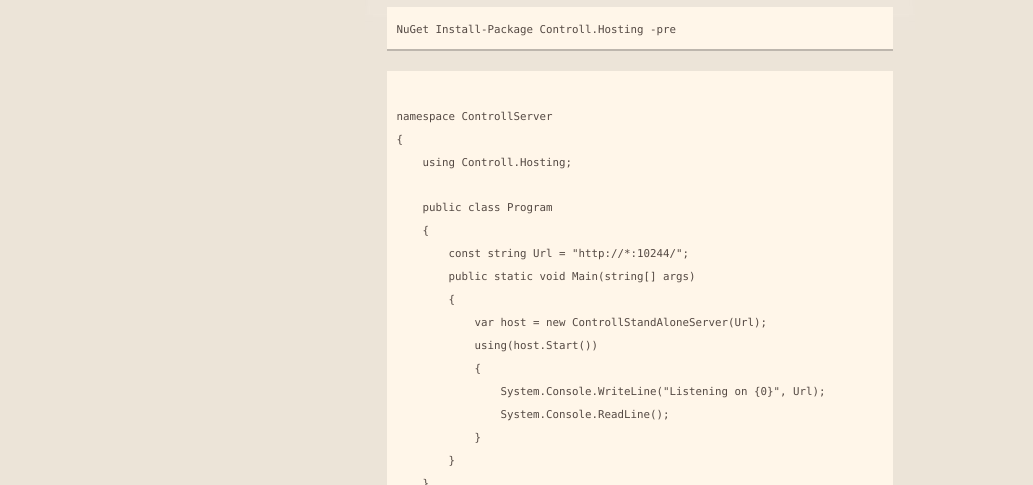
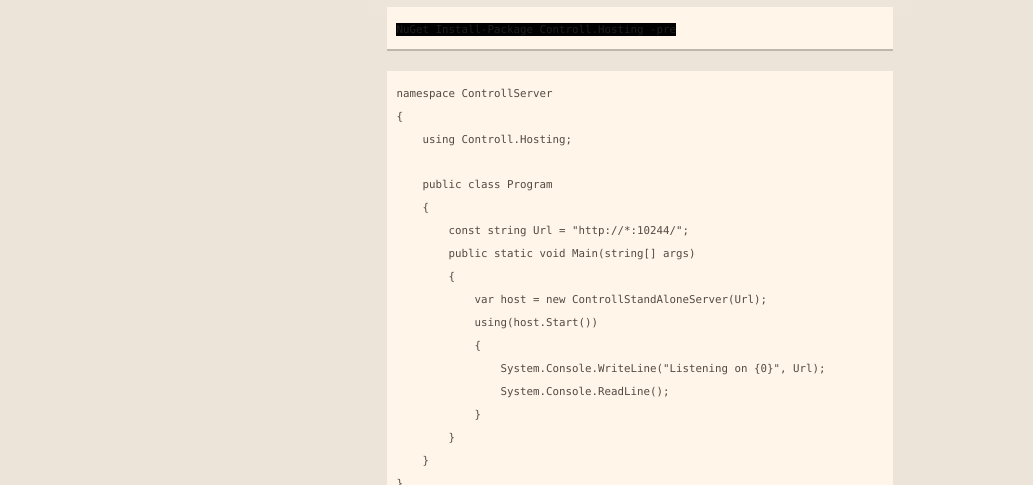
Before and after one commit to thecopy/Controll, a plain HTML site: page index.html in a window 1280 px wide. Shown: the part 315-800 px from the top of the page, without its empty margins (0-1033 px from the left). Drawn offline with nearby package versions, Linux system fonts and the light colour scheme.

Commit message:
Update index.html

```diff
--- a/index.html
+++ b/index.html
@@ -51,11 +51,10 @@
 
 <p>To host your own stand alone server of Controll:</p>
 
-<pre><code>NuGet Install-Package Controll.Hosting -pre
+<pre><code style="background-color: black; color: rgb(30,30,30)">NuGet Install-Package Controll.Hosting -pre
 </code></pre>
 
-<pre><code>
-namespace ControllServer
+<pre><code>namespace ControllServer
 {
     using Controll.Hosting;
 
@@ -72,8 +71,7 @@ namespace ControllServer
             }
         }
     }
-}
-</code></pre>
+}</code></pre>
 
 
 <p>If you're using the GitHub for Mac, simply sync your repository and you'll see the new branch.</p>
```
